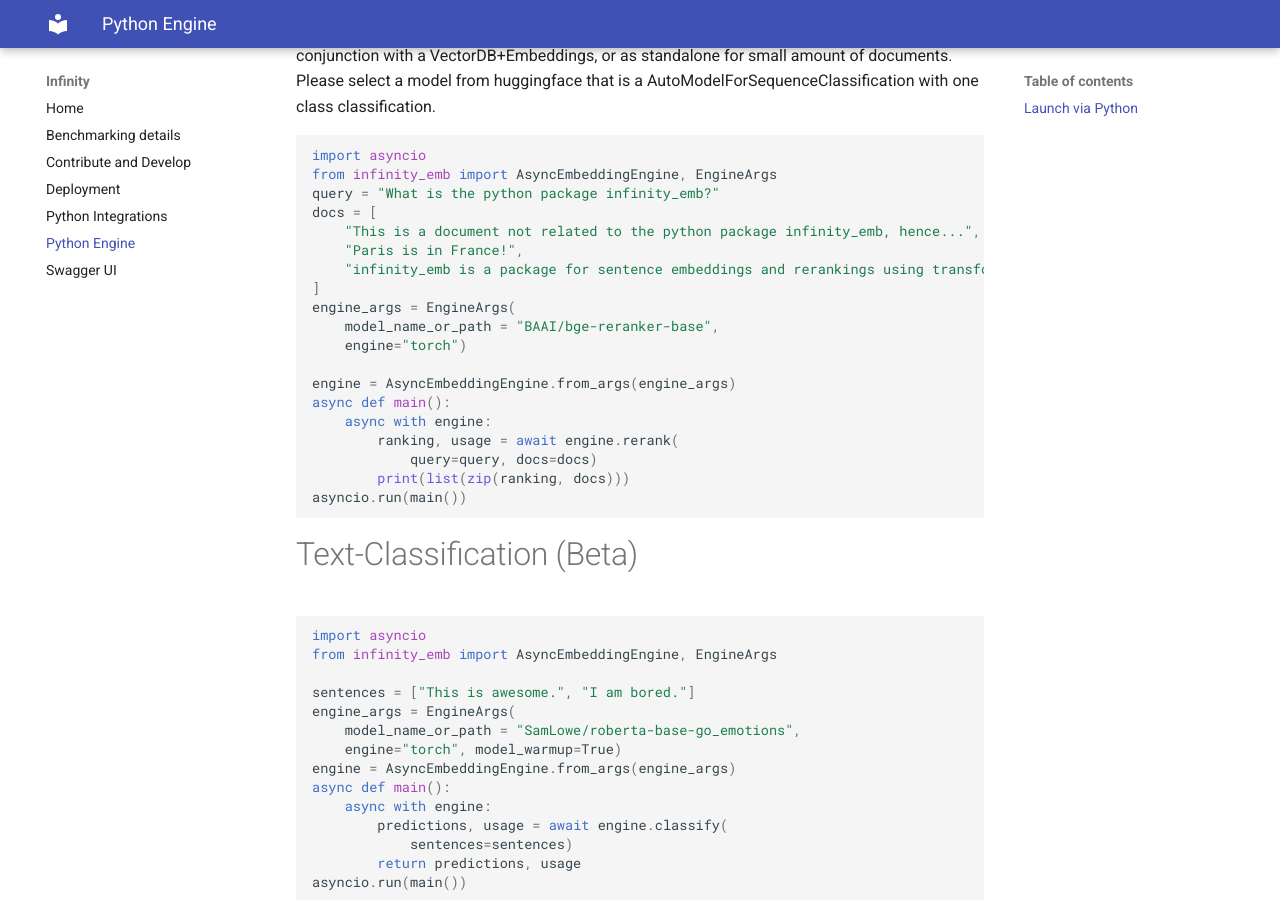
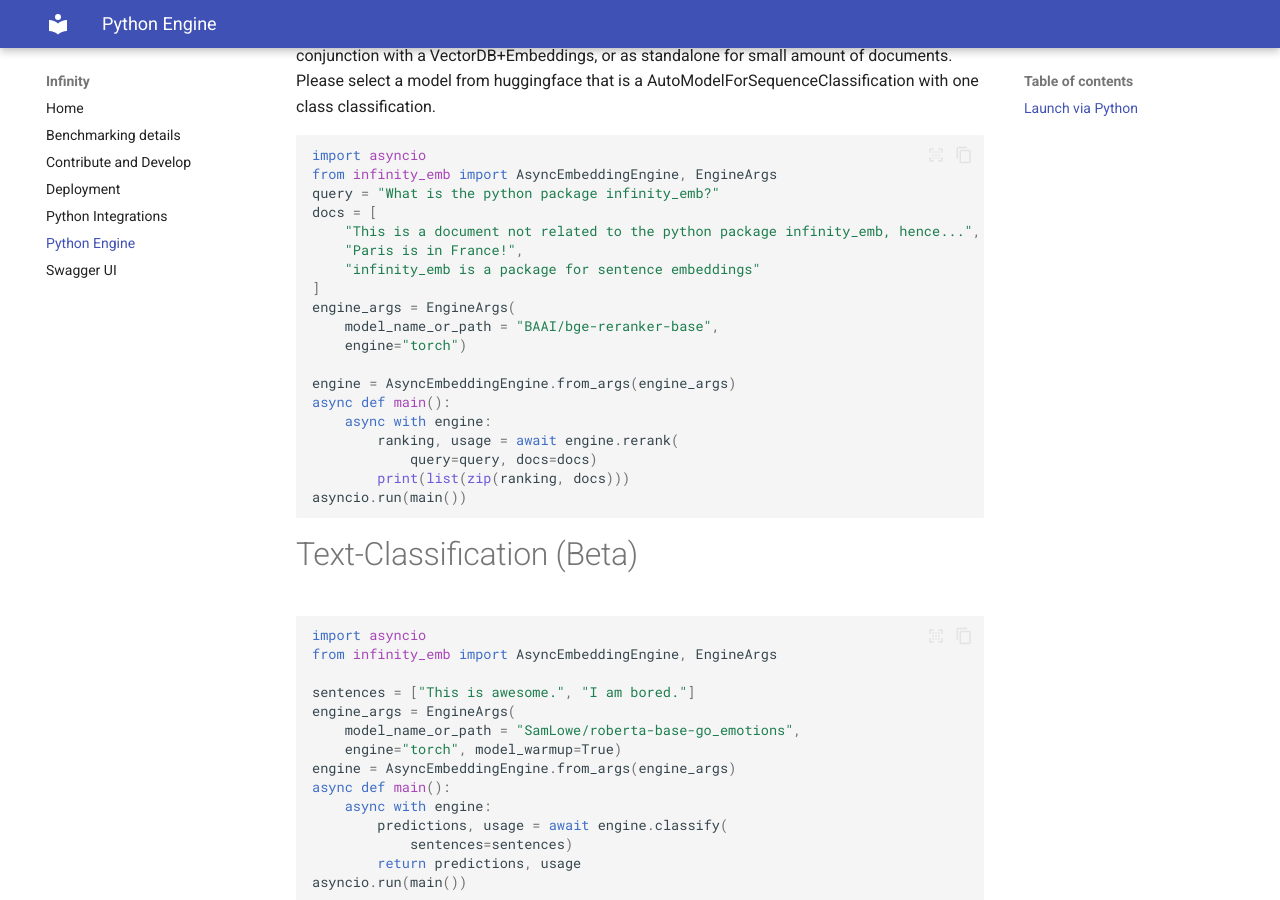
Before and after one commit to michaelfeil/infinity, an MkDocs documentation site: the page built from docs/docs/python_engine.md, in a window 1280 px wide and 900 px high, scrolled down 742 px. Built offline with MkDocs 1.6.1 and Material for MkDocs 9.7.7, drawn with Linux system fonts in a browser that asks for light colours; the version menu is left out.

Commit message:
update mkdocs

```diff
--- a/docs/docs/python_engine.md
+++ b/docs/docs/python_engine.md
@@ -39,7 +39,7 @@ query = "What is the python package infinity_emb?"
 docs = [
     "This is a document not related to the python package infinity_emb, hence...",
     "Paris is in France!",
-    "infinity_emb is a package for sentence embeddings and rerankings using transformer models in Python!"
+    "infinity_emb is a package for sentence embeddings"
 ]
 engine_args = EngineArgs(
     model_name_or_path = "BAAI/bge-reranker-base",
--- a/docs/mkdocs.yml
+++ b/docs/mkdocs.yml
@@ -1,9 +1,13 @@
 site_name: Infinity
 theme:
   name: material
+  features:
+    - content.code.copy
+    - content.code.select
 extra:
   version:
     provider: mike
+
 plugins:
    - swagger-ui-tag:
         background: White
```
